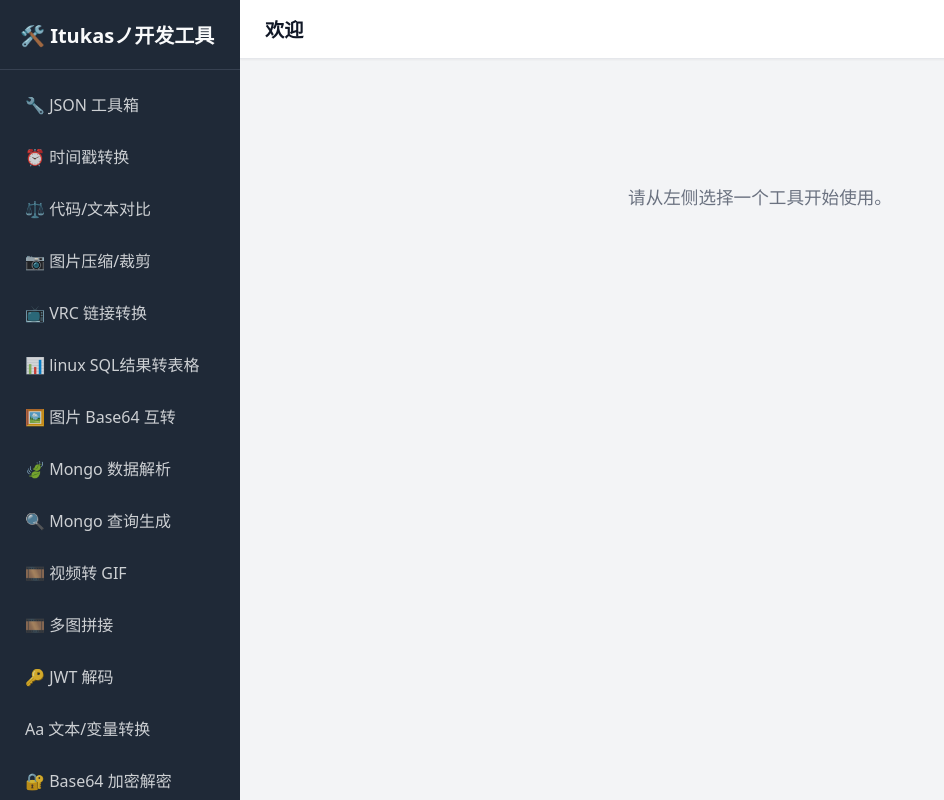
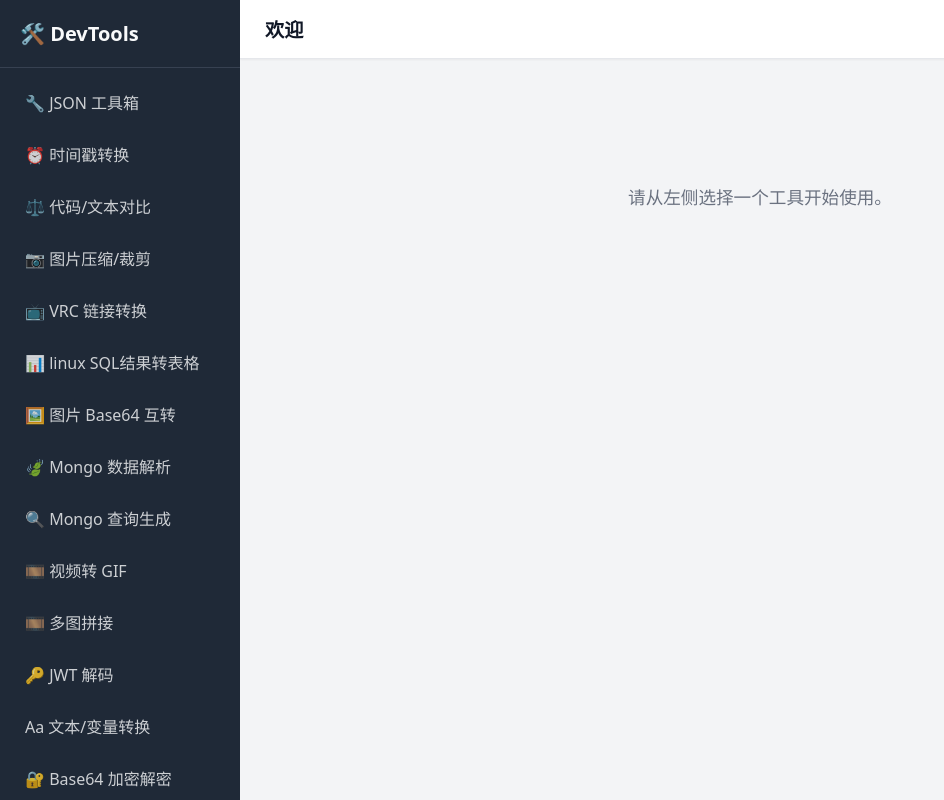
Before and after one commit to Itukas/devtools, a plain HTML site: page index.html in a window 1280 px wide. Shown: the whole page, without its empty margins (0-944 px from the left). Drawn offline with Linux system fonts and the light colour scheme.

```diff
--- a/index.html
+++ b/index.html
@@ -13,7 +13,7 @@
 <body>
 <div class="app-container">
     <aside class="sidebar">
-        <div class="logo">🛠️ Itukasノ开发工具</div>
+        <div class="logo">🛠️ DevTools</div>
         <nav id="nav-list"></nav>
     </aside>
 
```
